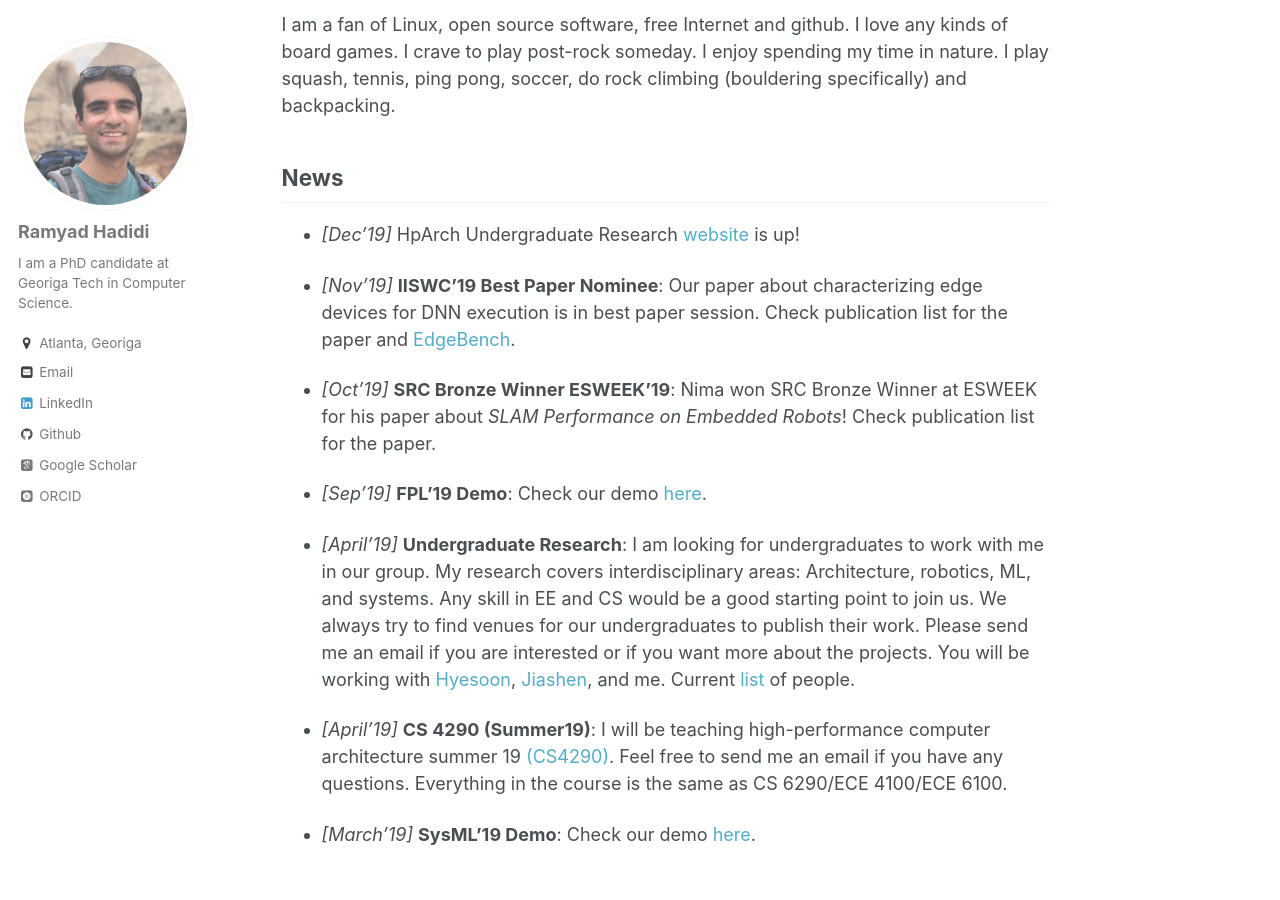
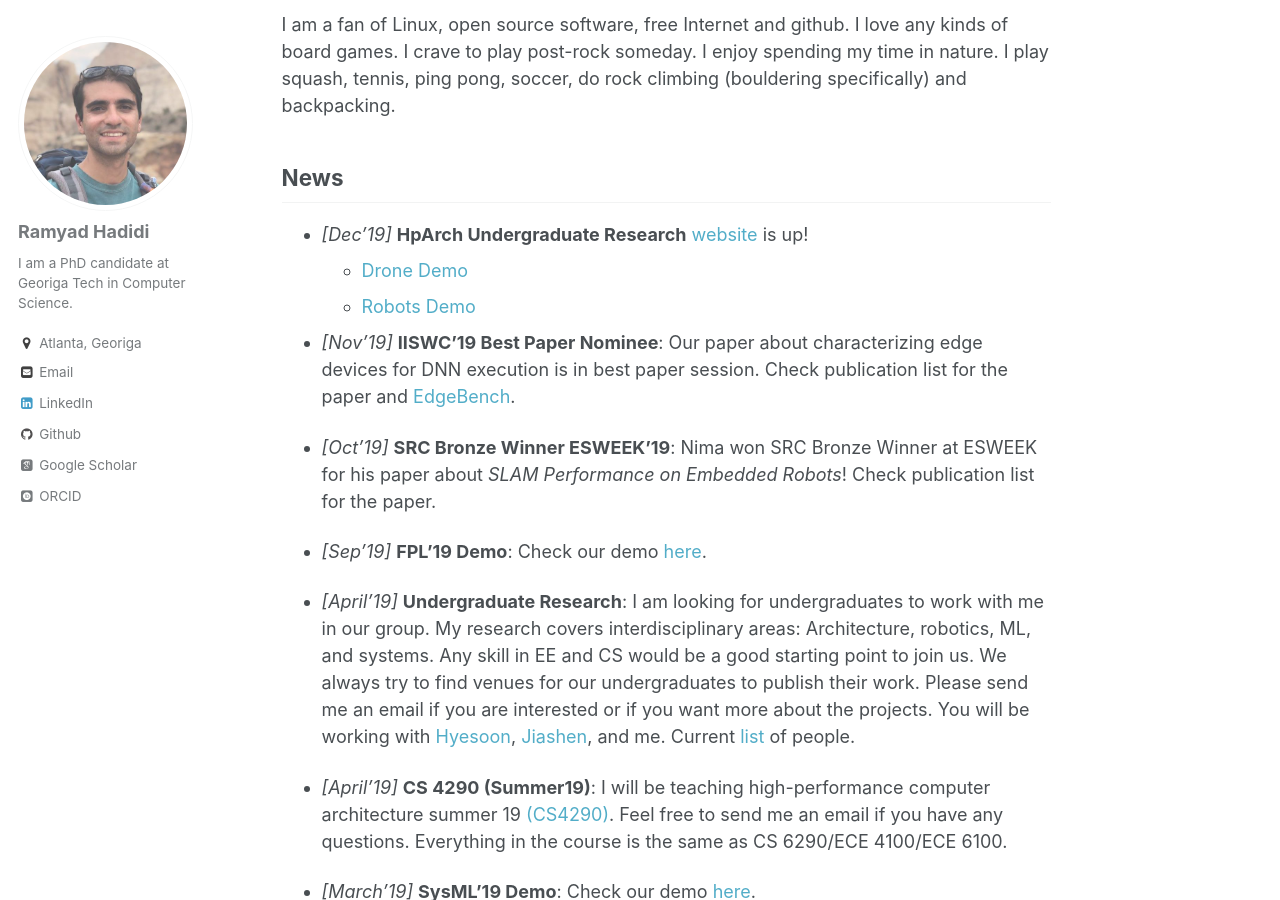
Before and after one commit to ramyadhadidi/ramyadhadidi.github.io, a Jekyll site: the page built from _pages/about.md, in a window 1280 px wide and 900 px high, scrolled down 520 px. Built offline with Jekyll 4.4.1, drawn with Linux system fonts in a browser that asks for light colours; some web fonts are replaced.

Commit message:
fix theme

```diff
--- a/_pages/about.md
+++ b/_pages/about.md
@@ -16,7 +16,9 @@ I am a fan of Linux, open source software, free Internet and github. I love any
 
 ## News
 
-* _[Dec'19]_ HpArch Undergraduate Research [website](http://comparch.gatech.edu/hparch/undergraduate_research/) is up!
+* _[Dec'19]_ __HpArch Undergraduate Research__ [website](http://comparch.gatech.edu/hparch/undergraduate_research/) is up!
+    - [Drone Demo](http://www.youtube.com/watch?v=M7vhumMjpkI)
+    - [Robots Demo](http://www.youtube.com/watch?v=rUPnl4SnMRQ)
 
 * _[Nov'19]_ __IISWC'19 Best Paper Nominee__: Our paper about characterizing edge devices for DNN execution is in best paper session. Check publication list for the paper and [EdgeBench](http://comparch.gatech.edu/hparch/edgeBench).
 
```
